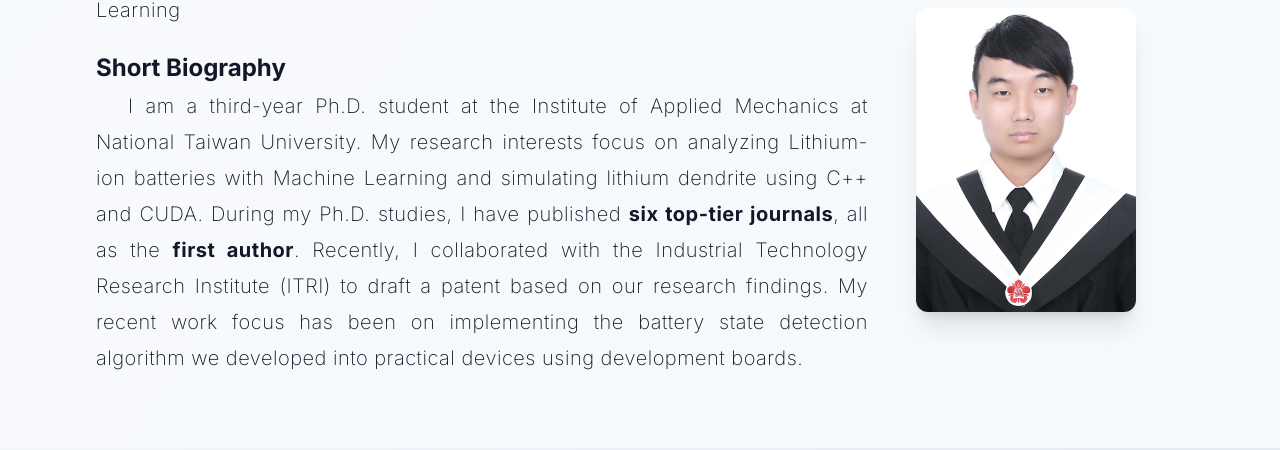
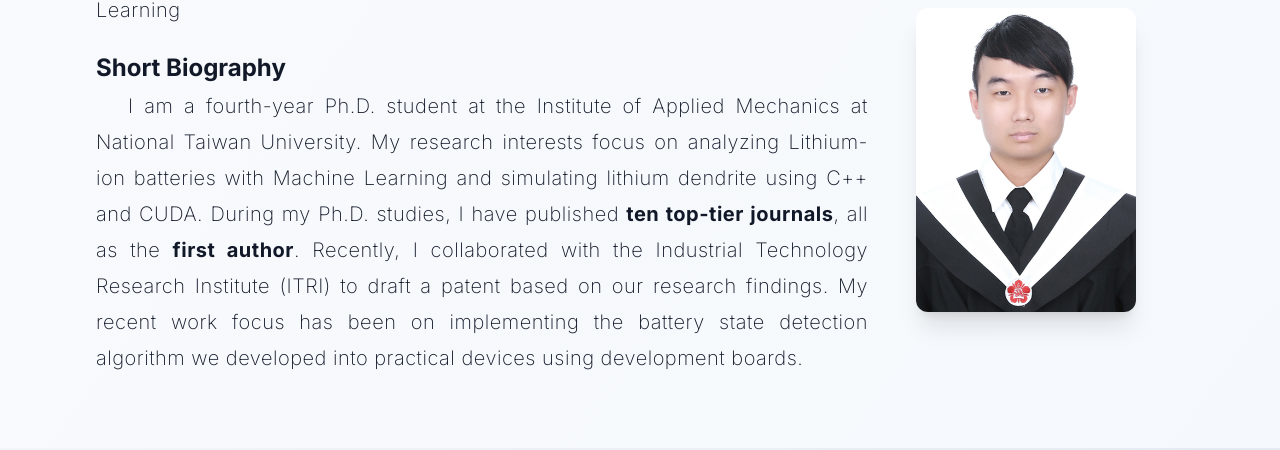
Before and after one commit to Ko0105/Webpage, a Next.js app: page / in a window 1280 px wide. Shown: the part 312-762 px from the top of the page. Built offline with nearby package versions, Linux system fonts and the light colour scheme.

Commit message:
Update About

```diff
--- a/src/view/home/About.tsx
+++ b/src/view/home/About.tsx
@@ -18,12 +18,12 @@ const About = () => {
             </div>
             <h2 className="text-2xl font-bold pb-1">Short Biography</h2>
             <div className="text-xl font-extralight text-justify tracking-wide indent-8 pb-6 leading-9">
-              I am a third-year Ph.D. student at the Institute of Applied
+              I am a fourth-year Ph.D. student at the Institute of Applied
               Mechanics at National Taiwan University. My research interests
               focus on analyzing Lithium-ion batteries with Machine Learning and
               simulating lithium dendrite using C++ and CUDA. During my Ph.D.
               studies, I have published{" "}
-              <span className="font-bold">six top-tier journals</span>, all as
+              <span className="font-bold">ten top-tier journals</span>, all as
               the <span className="font-bold">first author</span>. Recently, I
               collaborated with the Industrial Technology Research Institute
               (ITRI) to draft a patent based on our research findings. My recent
```
